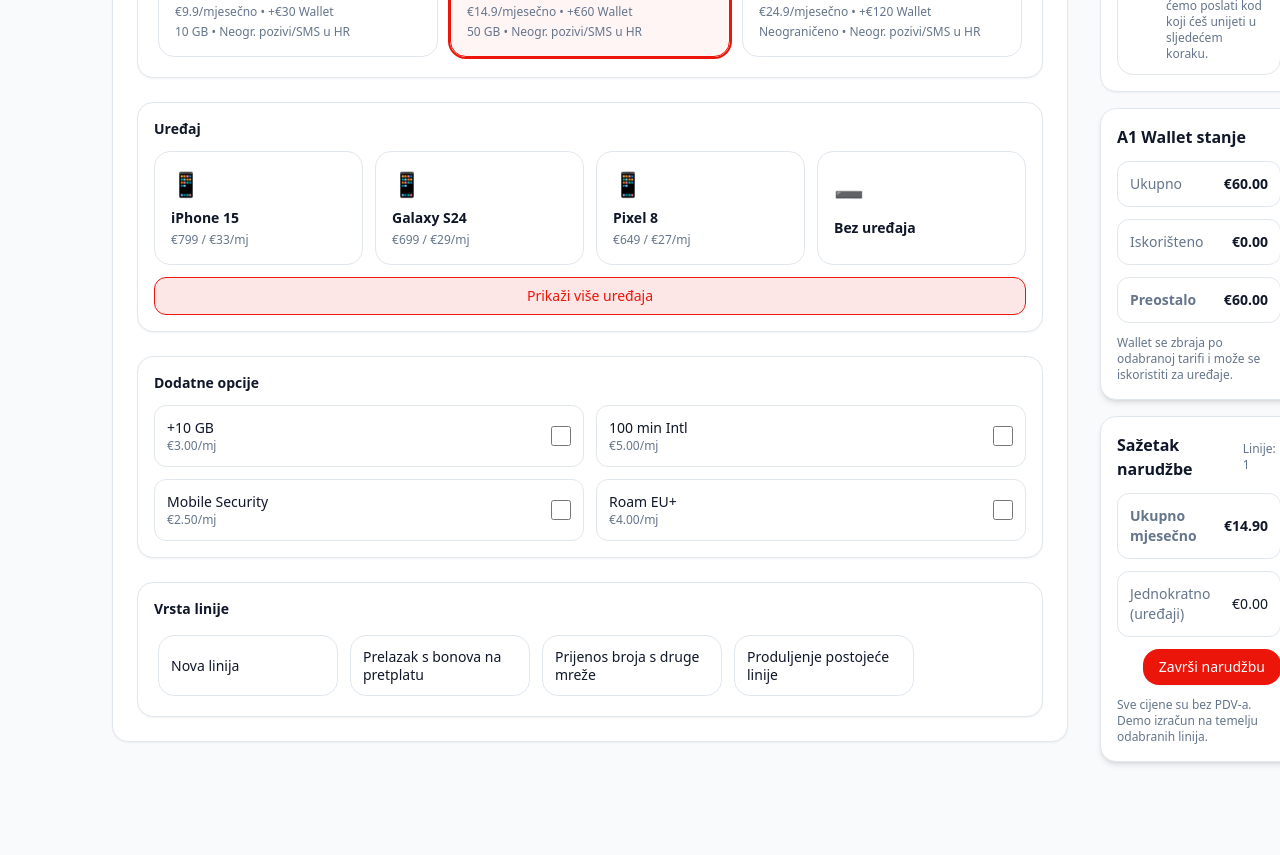
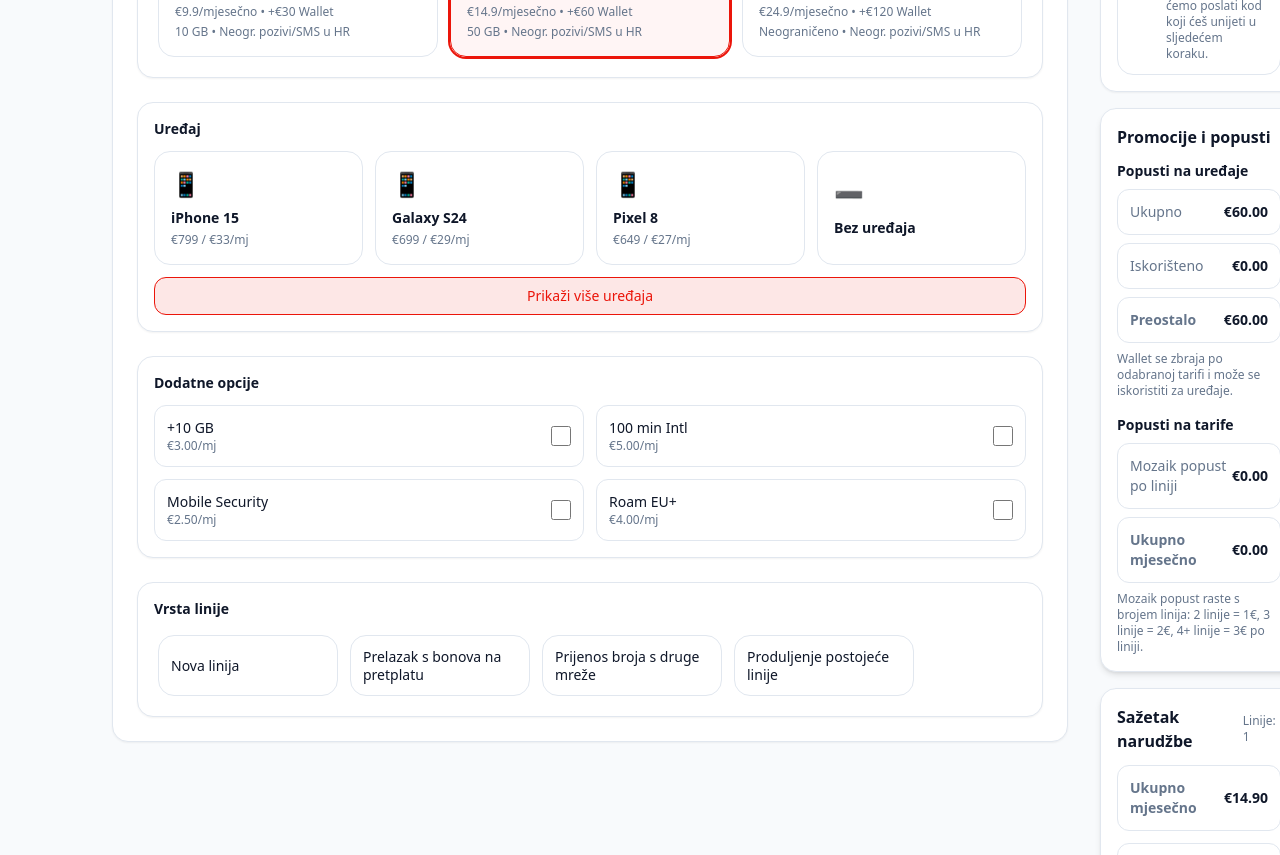
Before and after one commit to mcrep/webshop-a1-soho-final, a React (Vite) app: page / in a window 1280 px wide. Shown: the part 420-1275 px from the top of the page. Before the commit the page ends 1214 px from the top, so only its background shows below. Built offline with nearby package versions, Linux system fonts and the light colour scheme; the HTML template or start-up script is replaced by a standard one.

Commit message:
Refactor A1 Wallet module

```diff
--- a/src/pages/Index.tsx
+++ b/src/pages/Index.tsx
@@ -244,10 +244,14 @@ const Index = () => {
             onOpenLogin={() => setLoginOpen(true)}
           />
 
-          {/* A1 Wallet Info */}
+          {/* Promocije i popusti */}
           <section className="rounded-2xl border border-border bg-card p-4 shadow-md">
-            <h2 className="font-semibold mb-3">A1 Wallet stanje</h2>
-            <div className="grid gap-3 text-sm">
+            <h2 className="font-semibold mb-3">Promocije i popusti</h2>
+
+            {/* Popusti na uređaje (A1 Wallet) */}
+            <div className="mb-4">
+              <h3 className="text-sm font-semibold mb-2">Popusti na uređaje</h3>
+              <div className="grid gap-2 text-sm">
                 <div className="flex items-center justify-between rounded-xl border border-border p-3 bg-card">
                   <span className="text-muted-foreground">Ukupno</span>
                   <span className="font-semibold">€{walletTotal.toFixed(2)}</span>
@@ -261,9 +265,44 @@ const Index = () => {
                   <span>€{walletRemaining.toFixed(2)}</span>
                 </div>
               </div>
-            <p className="mt-3 text-xs text-muted-foreground">
+              <p className="mt-2 text-xs text-muted-foreground">
                 Wallet se zbraja po odabranoj tarifi i može se iskoristiti za uređaje.
               </p>
+            </div>
+
+            {/* Popusti na tarife (Mozaik popust) */}
+            <div>
+              <h3 className="text-sm font-semibold mb-2">Popusti na tarife</h3>
+              <div className="grid gap-2 text-sm">
+                <div className="flex items-center justify-between rounded-xl border border-border p-3 bg-card">
+                  <span className="text-muted-foreground">Mozaik popust po liniji</span>
+                  <span className="font-semibold">
+                    €{(() => {
+                      const lineCount = lines.length;
+                      if (lineCount === 1) return "0.00";
+                      if (lineCount === 2) return "1.00";
+                      if (lineCount === 3) return "2.00";
+                      return "3.00";
+                    })()}
+                  </span>
+                </div>
+                <div className="flex items-center justify-between rounded-xl border border-border p-3 bg-card font-semibold">
+                  <span className="text-muted-foreground">Ukupno mjesečno</span>
+                  <span>
+                    €{(() => {
+                      const lineCount = lines.length;
+                      if (lineCount === 1) return "0.00";
+                      if (lineCount === 2) return (1 * lineCount).toFixed(2);
+                      if (lineCount === 3) return (2 * lineCount).toFixed(2);
+                      return (3 * lineCount).toFixed(2);
+                    })()}
+                  </span>
+                </div>
+              </div>
+              <p className="mt-2 text-xs text-muted-foreground">
+                Mozaik popust raste s brojem linija: 2 linije = 1€, 3 linije = 2€, 4+ linije = 3€ po liniji.
+              </p>
+            </div>
           </section>
 
           <Summary monthly={monthly} onetime={onetime} lineCount={lines.length} />
```
Lines whose indentation alone changed are shown as unchanged.
